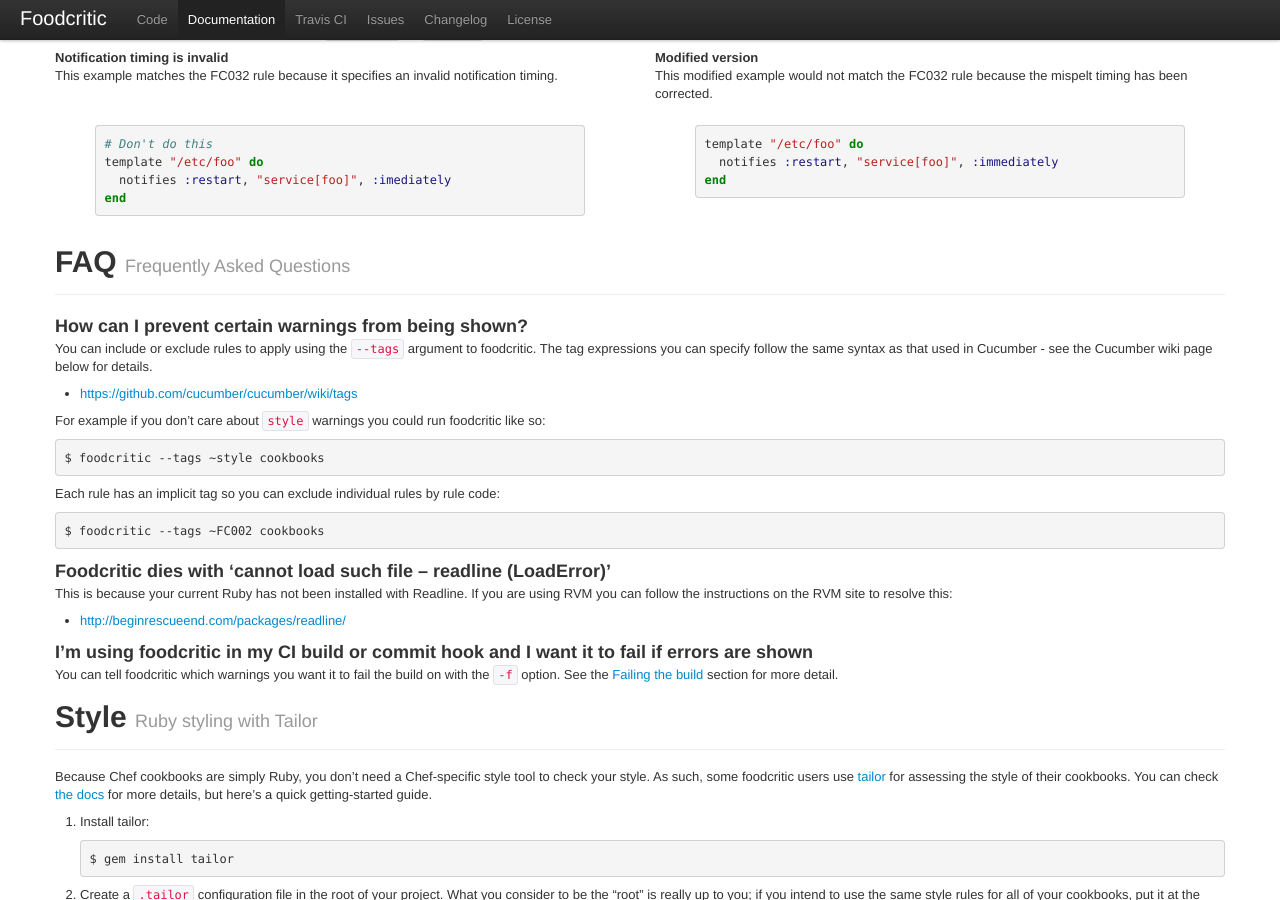
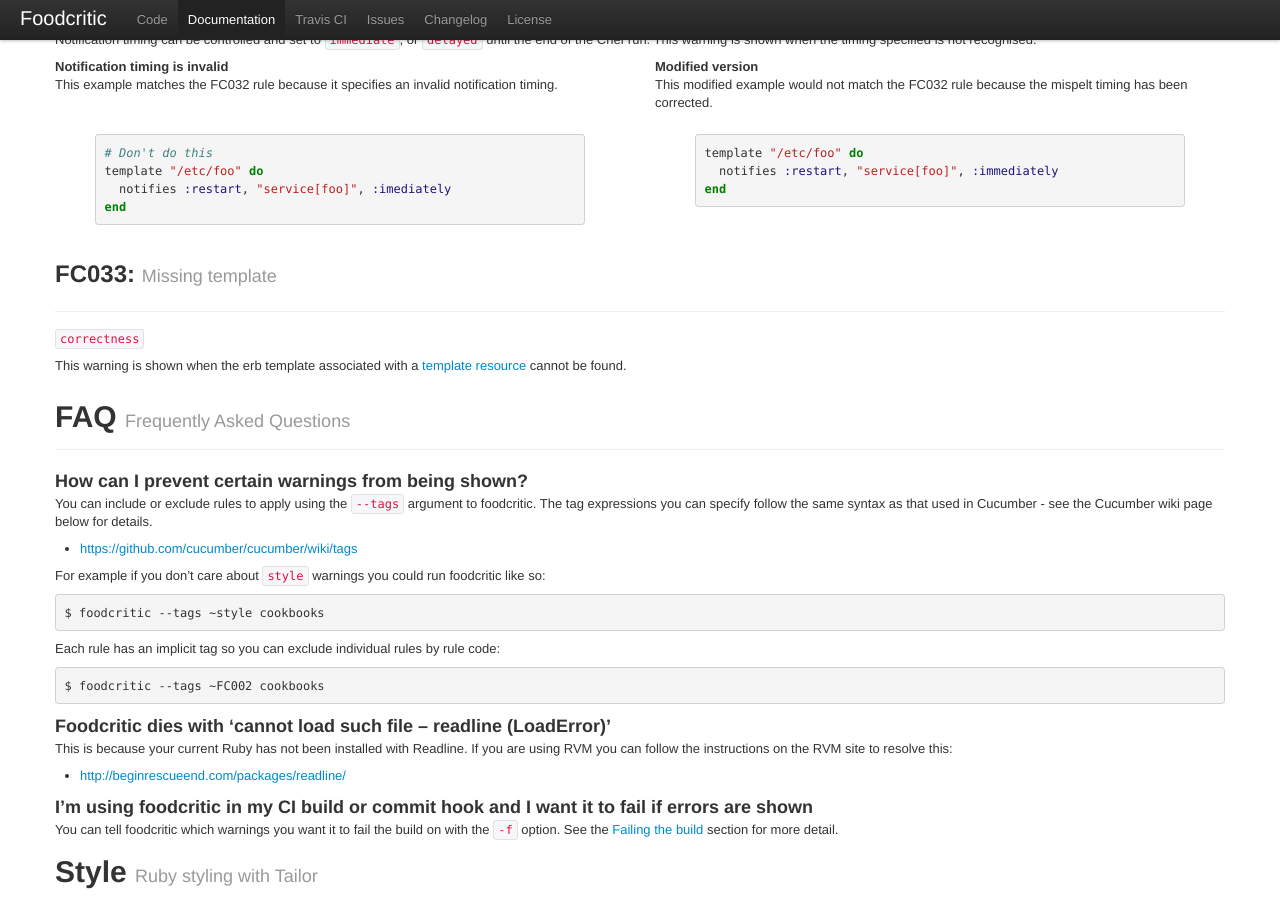
Before and after one commit to Foodcritic/foodcritic, a Jekyll site: the page built from index.html, in a window 1280 px wide and 900 px high, scrolled down 13759 px. Built offline with Jekyll 4.4.1, drawn with Linux system fonts in a browser that asks for light colours; some of the changed text lies outside the part shown.

Commit message:
FC033: Missing template.

```diff
--- a/index.html
+++ b/index.html
@@ -955,6 +955,14 @@
           template "/etc/foo" do
             notifies :restart, "service[foo]", :immediately
           end
+  - code: FC033
+    name: Missing template
+    tags:
+      - correctness
+    summary: |
+      This warning is shown when the erb template associated with a
+      [template resource](http://wiki.opscode.com/display/chef/Resources#Resources-Template)
+      cannot be found.
 
 api_methods:
   - name: attribute_access
```
